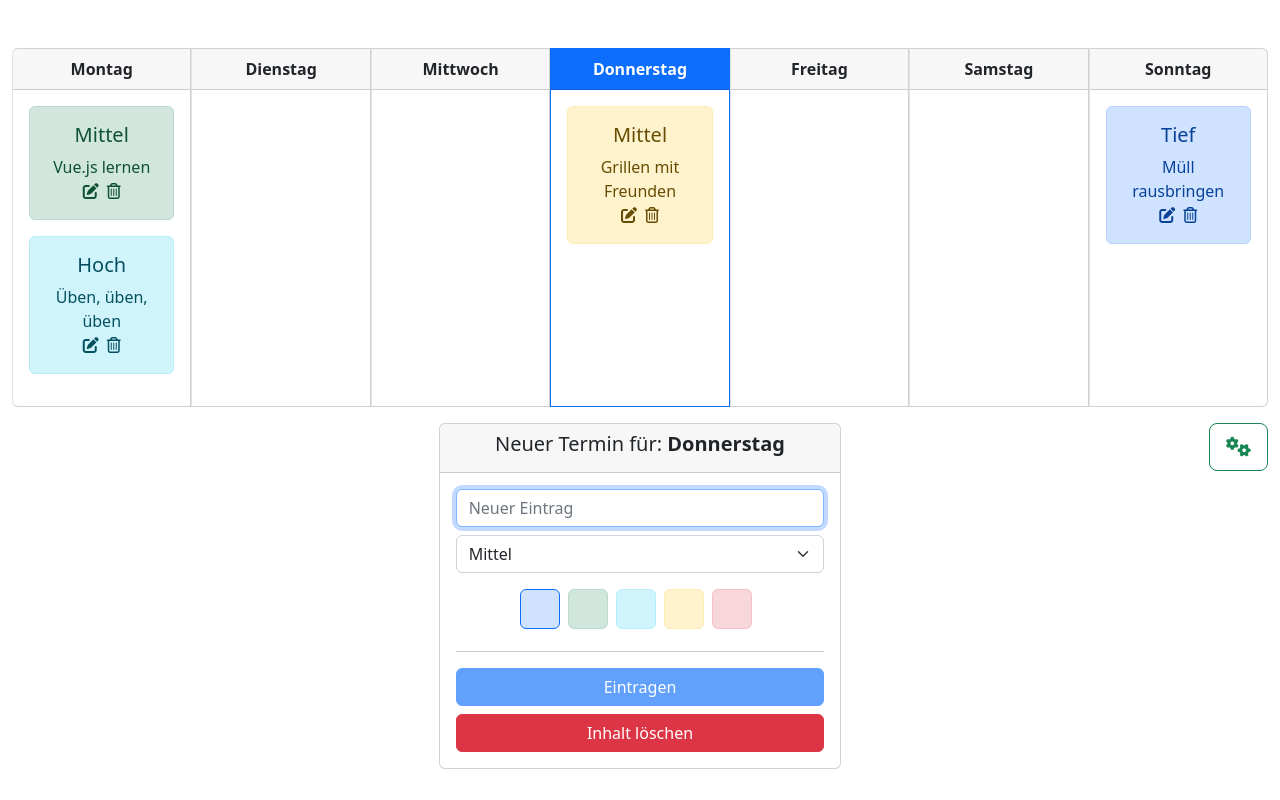
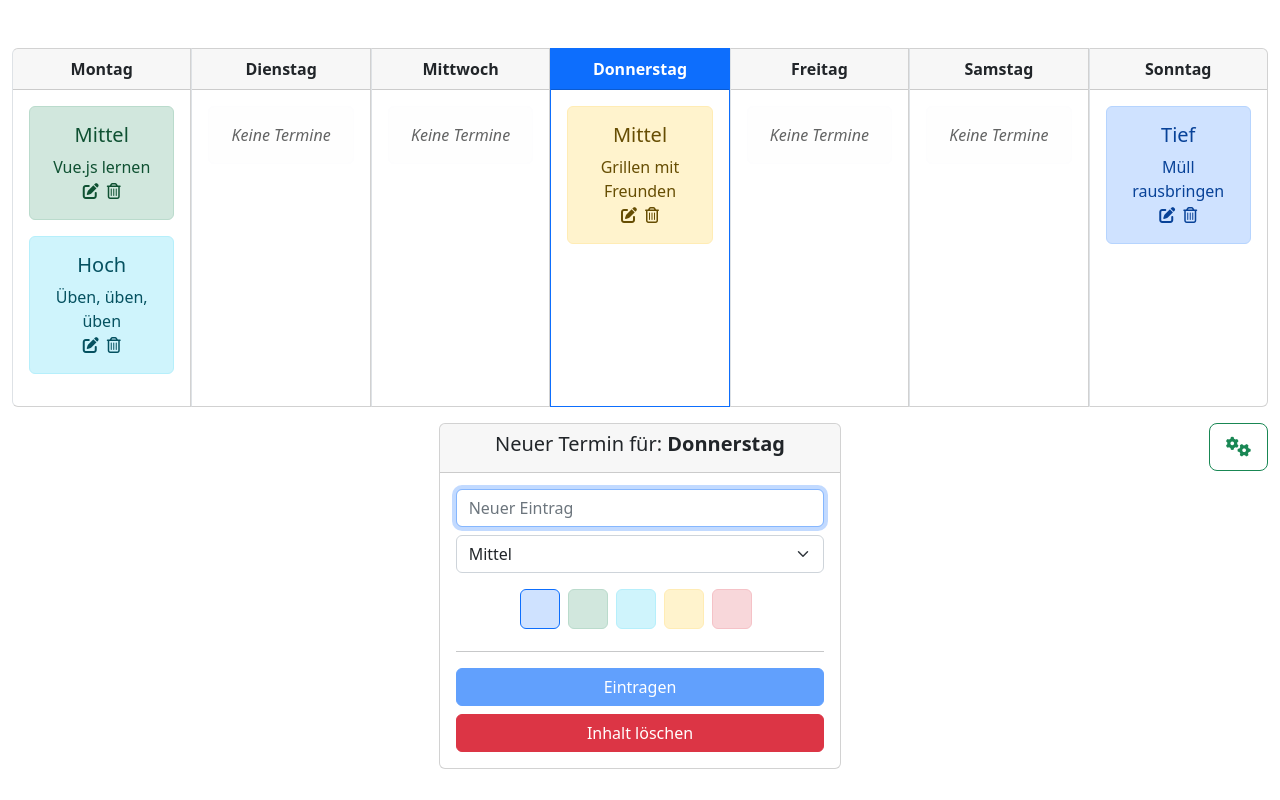
Before and after one commit to cf1887/VueJS_Code, a Vue app in the folder 03_terminkalender/: page / in a window 1280 px wide. Built offline with nearby package versions, Linux system fonts and the light colour scheme.

Commit message:
03_terminkalender: Transitions für CalenderEvents hinzugefügt

```diff
--- a/03_terminkalender/src/App.vue
+++ b/03_terminkalender/src/App.vue
@@ -6,7 +6,7 @@
         <!-- <CalendarListAsWeek></CalendarListAsWeek>
         <CalendarWeek></CalendarWeek> -->
         <keep-alive>
-          <transition name="fade" mode="out-in" appear="true">
+          <transition name="fade" mode="out-in" appear>
             <component :is="activeView"></component>
           </transition>
         </keep-alive>
--- a/03_terminkalender/src/components/CalendarDay.vue
+++ b/03_terminkalender/src/components/CalendarDay.vue
@@ -9,6 +9,8 @@
       <strong>{{ day.fullName }}</strong>
     </div>
     <div class="card-body">
+      <transition name="fade" mode="out-in">
+        <div v-if="day.events.length">
         <CalendarEvent
           v-for="event in day.events"
           :key="event.title"
@@ -20,6 +22,13 @@
           >
           <template #default="{ event: entry }"> {{ entry.title }}</template>
         </CalendarEvent>
+      </div>
+      <div v-else>
+        <div class="alert alert-light text-center">
+          <i>Keine Termine</i>
+        </div>
+      </div>
+      </transition>
     </div>
   </div>
 </template>
--- a/03_terminkalender/src/components/CalendarEvent.vue
+++ b/03_terminkalender/src/components/CalendarEvent.vue
@@ -2,10 +2,14 @@
   <div id="calendar-event">
     <div class="alert text-center" :class="alertColor">
       <!-- Template für den Fall, dass das CalendarEvent NICHT bearbeitet wird -->
-      <template v-if="!event.edit">
+      <transition name="fade">
+        <div v-if="!event.edit">
           <div>
             <!-- Veröffentlichung der computed Property dieser Klasse für Slot-Befüllung -->
-          <slot name="eventPriority" :priorityDisplayName="priorityDisplayName">
+            <slot
+              name="eventPriority"
+              :priorityDisplayName="priorityDisplayName"
+            >
               <!-- Alles, was zwischen dem öffnenden und dem schließenden Slot-tag steht, ist der sogenannte "FallbackContent". -->
               <!-- Ein FallbackContent ist der Inhalt, welcher (default) angezeigt wird, wenn der Slot NICHT von außen befüllt wird. -->
               <strong>{{ priorityDisplayName }}</strong>
@@ -17,10 +21,14 @@
 
           <div>
             <i class="fas fa-edit me-2" role="button" @click="editEvent()"></i>
-          <i class="far fa-trash-alt" role="button" @click="deleteEvent()"></i>
+            <i
+              class="far fa-trash-alt"
+              role="button"
+              @click="deleteEvent()"
+            ></i>
           </div>
-      </template>
-      <template v-else>
+        </div>
+        <div v-else>
           <input
             type="text"
             class="form-control"
@@ -35,7 +43,8 @@
           </select>
           <hr />
           <i class="fas fa-check" role="button" @click="updateEvent()"></i>
-      </template>
+        </div>
+      </transition>
     </div>
   </div>
 </template>
@@ -84,14 +93,10 @@ export default {
       });
     },
     updateEvent: function () {
-      Store.mutations.updateEvent(
-        this.day.id,
-        this.event.title,
-        {
+      Store.mutations.updateEvent(this.day.id, this.event.title, {
         title: this.newEventTitle,
         priority: this.newEventPriority,
-        }
-      );
+      });
     },
     deleteEvent: function () {
       Store.mutations.deleteEvent(this.day.id, this.event.title);
```
Lines whose indentation alone changed are shown as unchanged.
